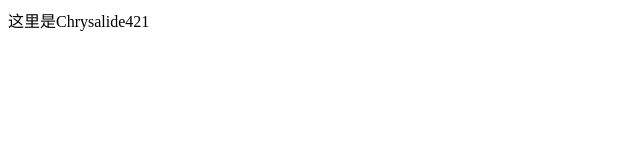
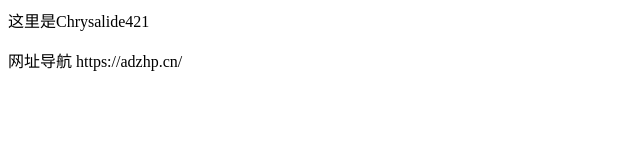
Before and after one commit to Chrysalide421/Chrysalide421.github.io, a plain HTML site: page index.html in a window 1280 px wide. Shown: the whole page, without its empty margins (0-640 px from the left). Drawn offline with Linux system fonts and the light colour scheme.

Commit message:
Update index.html

```diff
--- a/index.html
+++ b/index.html
@@ -1,3 +1,6 @@
 <p>这里是Chrysalide421 </p>
 
+<p>网址导航 https://adzhp.cn/ </p>
+
+
 <ul>
```
